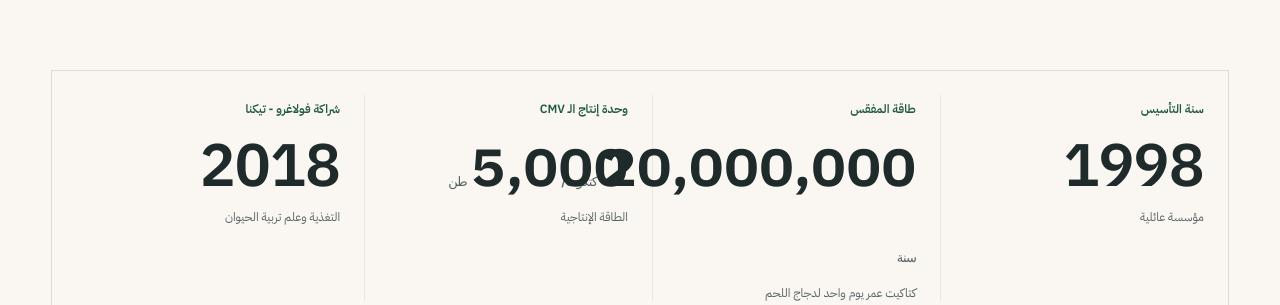
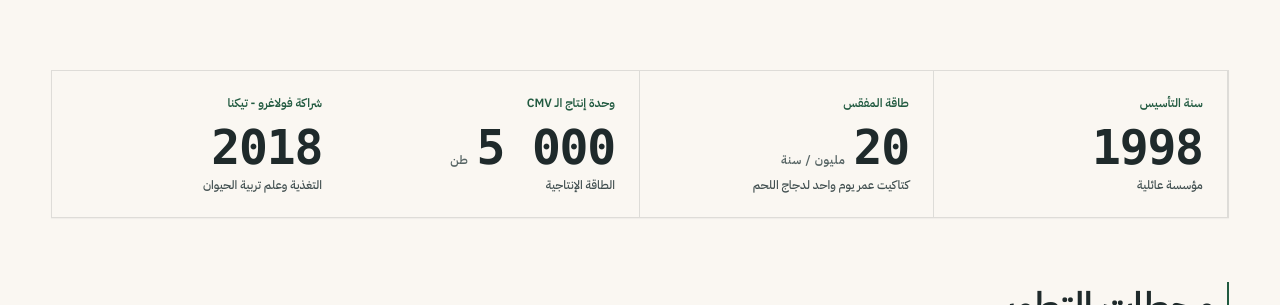
Before and after one commit to Lounes-213/volagro-dz, a Next.js app: page /ar/a-propos in a window 1280 px wide. Shown: the part 647-952 px from the top of the page. Built offline with nearby package versions, Linux system fonts and the light colour scheme; no server answers.

Commit message:
fix: key figures animation in about page and update chicks count to 20 millions / an

```diff
--- a/content/company.ts
+++ b/content/company.ts
@@ -98,9 +98,9 @@ export const KEY_FIGURES: readonly KeyFigure[] = [
   },
   {
     id: 'chicks',
-    value: 20_000_000,
+    value: 20,
     kind: 'quantity',
-    suffix: { fr: 'poussins/an', ar: 'كتكوت/سنة', en: 'chicks/year' },
+    suffix: { fr: 'millions / an', ar: 'مليون / سنة', en: 'million / year' },
     label: { fr: 'Capacité couvoir', ar: 'طاقة المفقس', en: 'Hatchery capacity' },
     caption: {
       fr: "Poussins d'un jour chair",
--- a/src/app/[locale]/(site)/a-propos/page.tsx
+++ b/src/app/[locale]/(site)/a-propos/page.tsx
@@ -3,7 +3,6 @@ import { notFound } from 'next/navigation';
 
 import {
   IDENTITY,
-  KEY_FIGURES,
   MAP_SITES,
   TAGLINE,
 } from '@content/company';
@@ -13,6 +12,7 @@ import { Glyph } from '@/components/icons/Glyph';
 import { LOCALES, isLocale } from '@/lib/i18n/config';
 import { VideoCardsGrid } from '@/components/sections/VideoCardsGrid';
 import { AboutHeroHeader } from '@/components/sections/about/AboutHeroHeader';
+import { AboutKeyFigures } from '@/components/sections/about/AboutKeyFigures';
 
 export function generateStaticParams(): { locale: string }[] {
   return LOCALES.map((locale) => ({ locale }));
@@ -131,23 +131,8 @@ export default async function AboutPage({
       <div className="py-12 md:py-16">
         <div className="shell">
 
-        {/* ── Key Figures Band ─────────────────────────────────────────────── */}
-        <div className="border-line bg-surface rounded-none mt-12 grid gap-6 border p-6 sm:grid-cols-2 lg:grid-cols-4 shadow-xs">
-          {KEY_FIGURES.map((fig) => (
-            <div key={fig.id} className="border-line/60 sm:border-e sm:last:border-none sm:pe-6">
-              <span className="text-xs font-semibold text-green-700">
-                {pick(fig.label, locale)}
-              </span>
-              <p className="font-display text-d2 text-ink mt-2">
-                {fig.kind === 'year' ? fig.value : fig.value.toLocaleString()}
-                {fig.suffix ? <span className="text-sm font-sans ms-1 text-ink-subtle">{pick(fig.suffix, locale)}</span> : null}
-              </p>
-              {fig.caption ? (
-                <p className="text-ink-subtle text-xs mt-1">{pick(fig.caption, locale)}</p>
-              ) : null}
-            </div>
-          ))}
-        </div>
+        {/* ── Key Figures Band (Animé & sans chevauchement) ───────────────── */}
+        <AboutKeyFigures locale={locale} />
 
         {/* ── Timeline Section ─────────────────────────────────────────────── */}
         <div className="mt-16">
--- /dev/null
+++ b/src/components/sections/about/AboutKeyFigures.tsx
@@ -0,0 +1,113 @@
+'use client';
+
+import { useReducedMotion } from 'motion/react';
+import { useEffect, useRef, useState } from 'react';
+
+import { KEY_FIGURES, type KeyFigure } from '@content/company';
+import { pick } from '@content/types';
+import type { Locale } from '@/lib/i18n/config';
+import { formatFigure } from '@/lib/utils/format';
+
+const easeOutExpo = (t: number): number => (t >= 1 ? 1 : 1 - 2 ** (-10 * t));
+
+const useCountUp = (target: number, shouldRun: boolean, duration: number): number => {
+  const [animated, setAnimated] = useState(0);
+
+  useEffect(() => {
+    if (!shouldRun || duration <= 0) return;
+    let frame = 0;
+    const start = performance.now();
+
+    const tick = (now: number): void => {
+      const progress = Math.min((now - start) / duration, 1);
+      setAnimated(Math.round(target * easeOutExpo(progress)));
+      if (progress < 1) frame = requestAnimationFrame(tick);
+    };
+
+    frame = requestAnimationFrame(tick);
+    return () => cancelAnimationFrame(frame);
+  }, [target, shouldRun, duration]);
+
+  return shouldRun && duration > 0 ? animated : target;
+};
+
+const FigureItem = ({
+  figure,
+  locale,
+  run,
+}: {
+  readonly figure: KeyFigure;
+  readonly locale: Locale;
+  readonly run: boolean;
+}) => {
+  const isYear = figure.kind === 'year';
+  const value = useCountUp(figure.value, run && !isYear, isYear ? 0 : 1500);
+
+  return (
+    <div className="flex flex-col justify-between p-5 sm:p-6 transition-all duration-300 hover:bg-surface-raised">
+      <div>
+        <span className="text-xs font-semibold text-green-700 block">
+          {pick(figure.label, locale)}
+        </span>
+      </div>
+
+      <div className="mt-3">
+        <div className="flex flex-wrap items-baseline gap-x-2 gap-y-0.5">
+          <span className="font-display text-3xl sm:text-4xl lg:text-5xl font-bold tracking-tight text-ink font-mono">
+            {formatFigure(value, locale, figure.kind)}
+          </span>
+          {figure.suffix ? (
+            <span className="text-xs font-semibold uppercase tracking-wider text-ink-subtle">
+              {pick(figure.suffix, locale)}
+            </span>
+          ) : null}
+        </div>
+
+        {figure.caption ? (
+          <p className="text-xs text-ink-muted mt-1.5 font-medium">
+            {pick(figure.caption, locale)}
+          </p>
+        ) : null}
+      </div>
+    </div>
+  );
+};
+
+export const AboutKeyFigures = ({ locale }: { readonly locale: Locale }) => {
+  const ref = useRef<HTMLDivElement>(null);
+  const [seen, setSeen] = useState(false);
+  const reduced = useReducedMotion();
+
+  useEffect(() => {
+    const element = ref.current;
+    if (!element) return;
+
+    const observer = new IntersectionObserver(
+      (entries) => {
+        if (entries.some((entry) => entry.isIntersecting)) {
+          setSeen(true);
+          observer.disconnect();
+        }
+      },
+      { threshold: 0.25 },
+    );
+
+    observer.observe(element);
+    return () => observer.disconnect();
+  }, []);
+
+  const run = reduced === true || seen;
+
+  return (
+    <div
+      ref={ref}
+      className="mt-12 overflow-hidden rounded-none border border-line bg-surface shadow-xs"
+    >
+      <div className="grid grid-cols-1 divide-y divide-line sm:grid-cols-2 sm:divide-y-0 sm:divide-x lg:grid-cols-4 rtl:sm:divide-x-reverse">
+        {KEY_FIGURES.map((fig) => (
+          <FigureItem key={fig.id} figure={fig} locale={locale} run={run} />
+        ))}
+      </div>
+    </div>
+  );
+};
```
